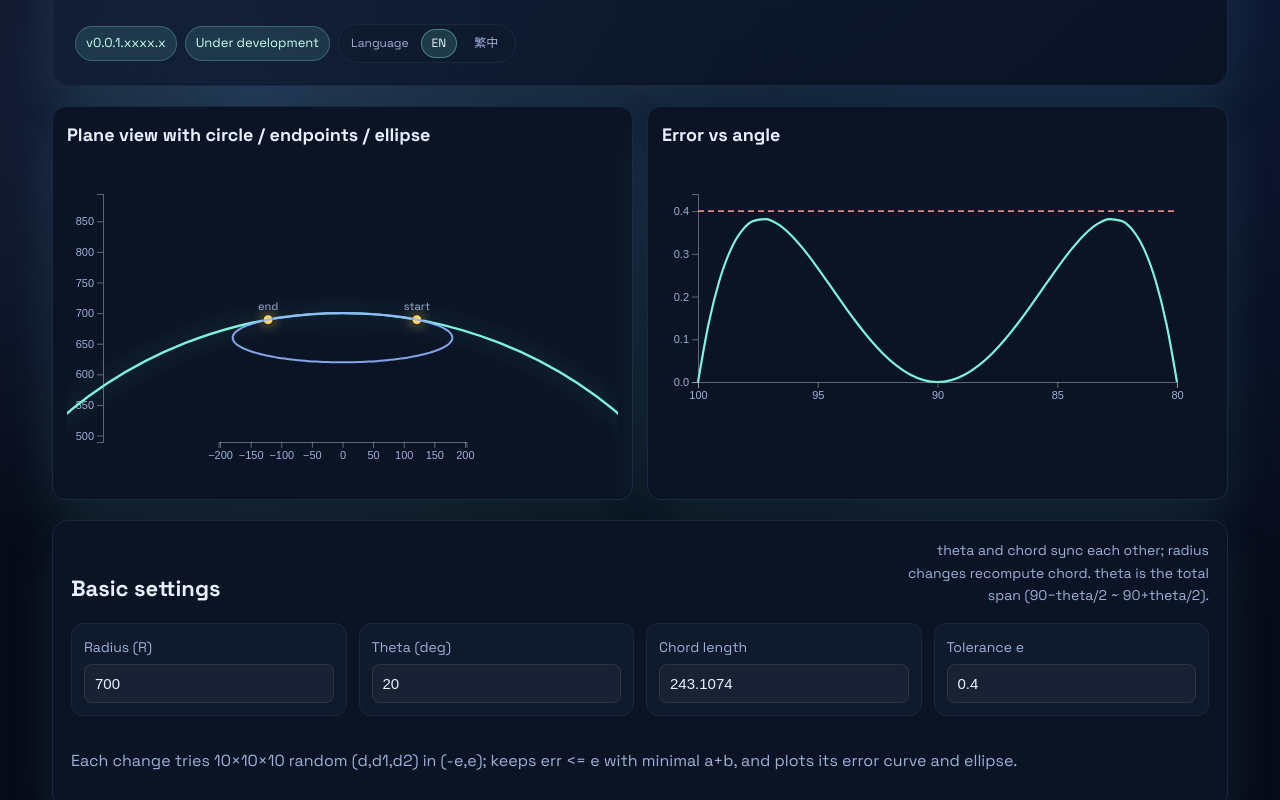
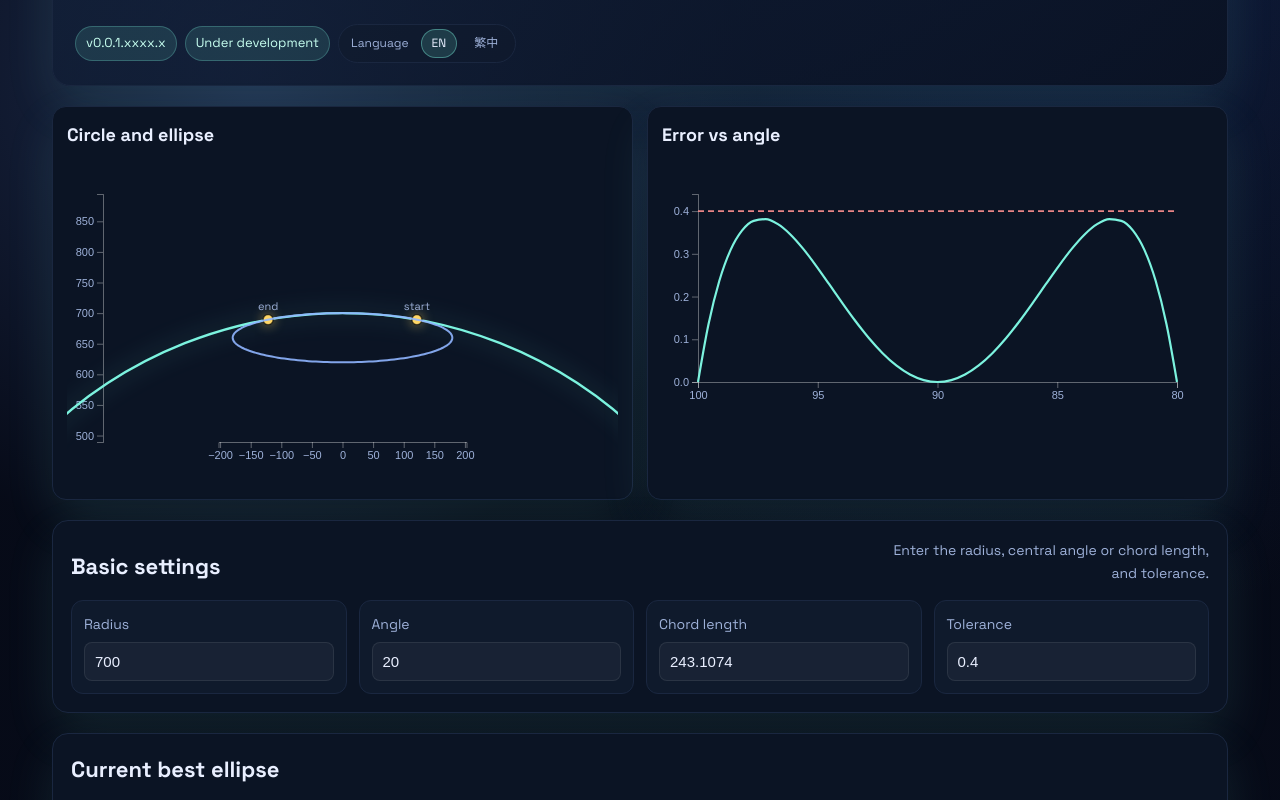
Before and after one commit to davidhu3141/ArcApproxByEllipse, a React (Vite) app: page / in a window 1280 px wide. Shown: the part 180-980 px from the top of the page. Built offline with nearby package versions, Linux system fonts and the light colour scheme.

Commit message:
feat: text update

```diff
--- a/src/App.jsx
+++ b/src/App.jsx
@@ -203,11 +203,6 @@ function AppContent({ t, locale, localeLinks }) {
             />
           </label>
         </div>
-        <div className="panel__foot">
-          <p>
-            {t('app.basicFoot')}
-          </p>
-        </div>
       </section>
 
       <section className="panel">
--- a/src/i18n.js
+++ b/src/i18n.js
@@ -1,31 +1,29 @@
 const MESSAGES = {
   en: {
     app: {
-      heroTitle: 'Arc to Ellipse Exploration',
+      heroTitle: 'Approximate an Arc with an Ellipse',
       heroLede:
-        'Inputs, visualization frame, and D3 canvases wired to req2/req3 sampling. Layout is responsive for quick iteration.',
+        'After you enter arc parameters, the tool searches for an ellipse under the constraints and shows results in charts. The goal is to use a smaller ellipse to approximate a large-radius arc.',
       status: 'Under development',
       langSwitch: 'Language',
       langEn: 'EN',
       langZhTw: '繁中',
       charts: {
-        viewportTitle: 'Plane view with circle / endpoints / ellipse',
+        viewportTitle: 'Circle and ellipse',
         errorTitle: 'Error vs angle',
         attemptsTitle: 'Tried ellipse semi-axes',
       },
       basicSettingsTitle: 'Basic settings',
       basicSettingsHelper:
-        'theta and chord sync each other; radius changes recompute chord. theta is the total span (90−theta/2 ~ 90+theta/2).',
-      fieldRadius: 'Radius (R)',
-      fieldTheta: 'Theta (deg)',
+        'Enter the radius, central angle or chord length, and tolerance.',
+      fieldRadius: 'Radius',
+      fieldTheta: 'Angle',
       fieldChord: 'Chord length',
-      fieldTolerance: 'Tolerance e',
+      fieldTolerance: 'Tolerance',
       placeholderRadius: 'e.g. 700',
       placeholderTheta: 'e.g. 20',
       placeholderChord: 'e.g. 243',
-      placeholderTolerance: 'e.g. 0.1',
-      basicFoot:
-        'Each change tries 10×10×10 random (d,d1,d2) in (-e,e); keeps err <= e with minimal a+b, and plots its error curve and ellipse.',
+      placeholderTolerance: 'e.g. 0.4',
       currentBestTitle: 'Current best ellipse',
       statA: 'a',
       statB: 'b',
@@ -37,44 +35,42 @@ const MESSAGES = {
       expand: 'Expand',
       collapse: 'Collapse',
       advancedHelper:
-        'Control sampling steps for offsets (d, d1, d2) and arc sampling (ts). Optionally skip attempts whose a+b is already worse than the best pass, force d1/d2 to 0, or show the attempts scatter plot.',
-      offsetP: 'Offset steps for P',
-      offsetQ: 'Offset steps for Q',
-      offsetR: 'Offset steps for R',
-      arcSample: 'Arc sample steps (ts)',
-      skipWorse: "Skip when 'a' is already better than current attempt",
+        'Control sampling steps for P (midpoint), Q (right quarter), and R (right endpoint) plus arc sampling steps (ts). If the resulting ellipse is larger than the current smallest, you can skip error checks. You can also force P/R to stay on the arc.',
+      offsetP: 'P sampling steps',
+      offsetQ: 'Q sampling steps',
+      offsetR: 'R sampling steps',
+      arcSample: 'Error sampling steps',
+      skipWorse:
+        'Skip error checks when the ellipse is already larger than the current smallest',
       showAttempts: 'Show "Tried ellipse semi-axes" chart',
-      disableP: 'Disable P sampling',
-      disableR: 'Disable R sampling',
+      disableP: 'Disable P sampling (always on arc)',
+      disableR: 'Disable R sampling (always on arc)',
     },
   },
   'zh-tw': {
     app: {
-      heroTitle: '圓弧以橢圓近似',
+      heroTitle: '以橢圓近似圓弧',
       heroLede:
-        '輸入參數後，系統會依據取樣條件搜尋橢圓，並在可視化圖表中顯示結果。',
+        '輸入圓弧的參數後，本工具會依據條件搜尋橢圓，並在圖表中顯示結果。本工具旨在用較小的橢圓近似半徑很大的一段圓弧',
       status: '開發中',
       langSwitch: '語系',
       langEn: 'EN',
       langZhTw: '繁中',
       charts: {
-        viewportTitle: '圓、端點與橢圓的平面視角',
+        viewportTitle: '圓與橢圓',
         errorTitle: '誤差 vs 角度',
         attemptsTitle: '已嘗試的橢圓半軸',
       },
       basicSettingsTitle: '基本設定',
-      basicSettingsHelper:
-        'theta 與 chord 會同步更新；radius 改變會重新計算 chord。theta 是整個圓心角跨度（90−theta/2 ~ 90+theta/2）。',
-      fieldRadius: '半徑 (R)',
-      fieldTheta: 'Theta (角度)',
+      basicSettingsHelper: '輸入半徑、圓心角或弦長、誤差容忍值',
+      fieldRadius: '半徑',
+      fieldTheta: '角度',
       fieldChord: '弦長',
-      fieldTolerance: '容許誤差 e',
+      fieldTolerance: '容許誤差',
       placeholderRadius: '例如 700',
       placeholderTheta: '例如 20',
       placeholderChord: '例如 243',
-      placeholderTolerance: '例如 0.1',
-      basicFoot:
-        '每次變更會嘗試 10×10×10 組 (d,d1,d2) 取樣，在 (-e,e) 範圍內找出 err <= e 且 a+b 最小的橢圓。',
+      placeholderTolerance: '例如 0.4',
       currentBestTitle: '目前最佳橢圓',
       statA: 'a',
       statB: 'b',
@@ -86,15 +82,15 @@ const MESSAGES = {
       expand: '展開',
       collapse: '收合',
       advancedHelper:
-        '控制偏移 (d, d1, d2) 的取樣步數與弧長取樣 (ts)。可跳過比目前最佳 a+b 更差的嘗試，或強制 d1/d2 為 0。',
-      offsetP: 'P 點偏移步數',
-      offsetQ: 'Q 點偏移步數',
-      offsetR: 'R 點偏移步數',
-      arcSample: '弧長取樣步數 (ts)',
-      skipWorse: "若 a 已比目前最佳差則跳過",
+        '控制橢圓弧上三點 P (中點), Q (右邊 1/4 處), R (右端點) 的取樣步數與弧長取樣步數 (ts)。三點決定出的橢圓比目前最小者還大時可跳過誤差值驗證。可強制 P/R 在圓弧上。',
+      offsetP: 'P 點取樣步數',
+      offsetQ: 'Q 點取樣步數',
+      offsetR: 'R 點取樣步數',
+      arcSample: '誤差取樣步數',
+      skipWorse: "若橢圓已比目前最小的還大則跳過誤差驗證",
       showAttempts: '顯示「已嘗試的橢圓半軸」圖表',
-      disableP: '停用 P 取樣',
-      disableR: '停用 R 取樣',
+      disableP: '停用 P 取樣 (恆取在圓弧上)',
+      disableR: '停用 R 取樣 (恆取在圓弧上)',
     },
   },
 }
```
Also changed, not shown: notes/memo.md (+7 -1 lines).
